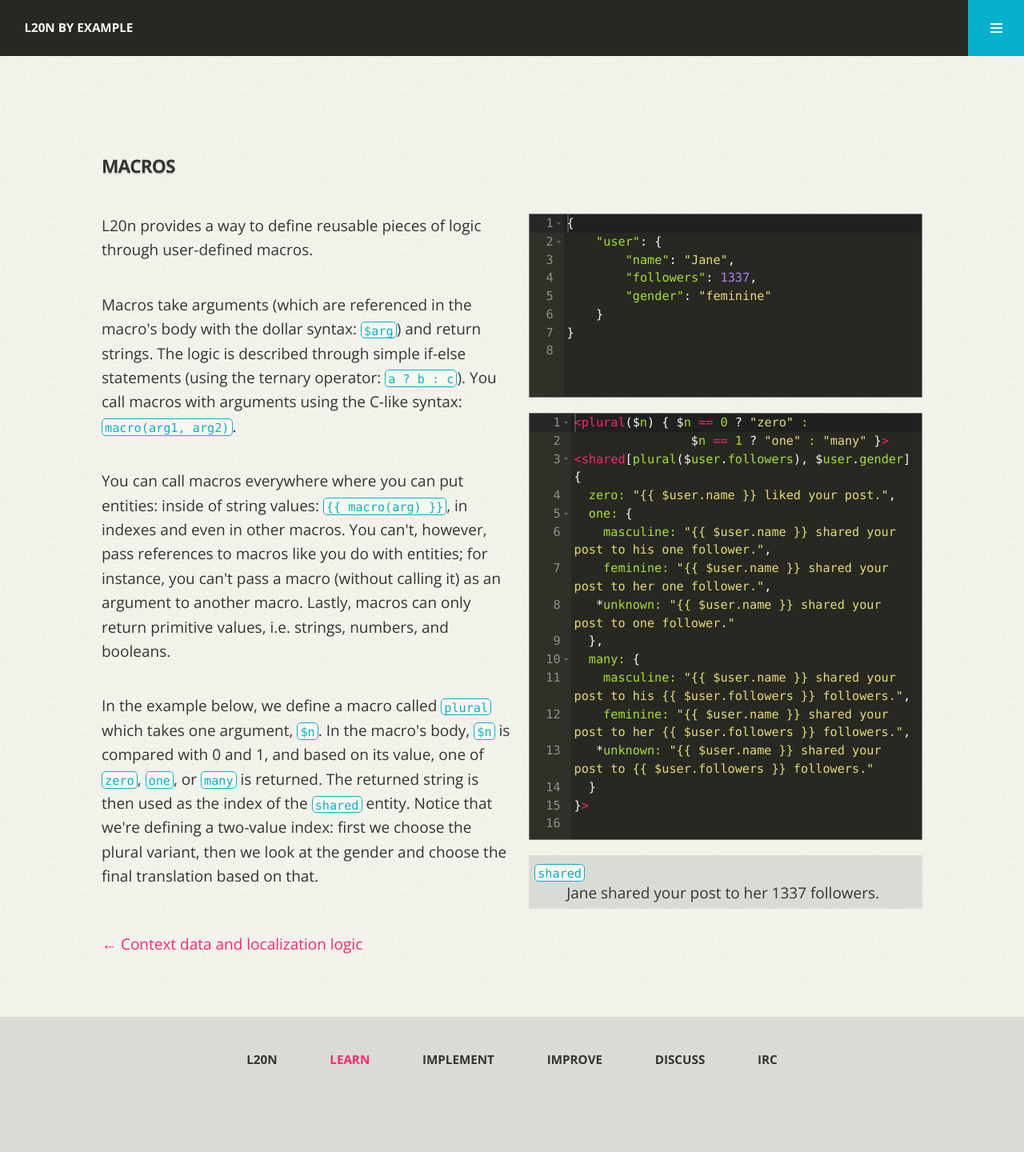
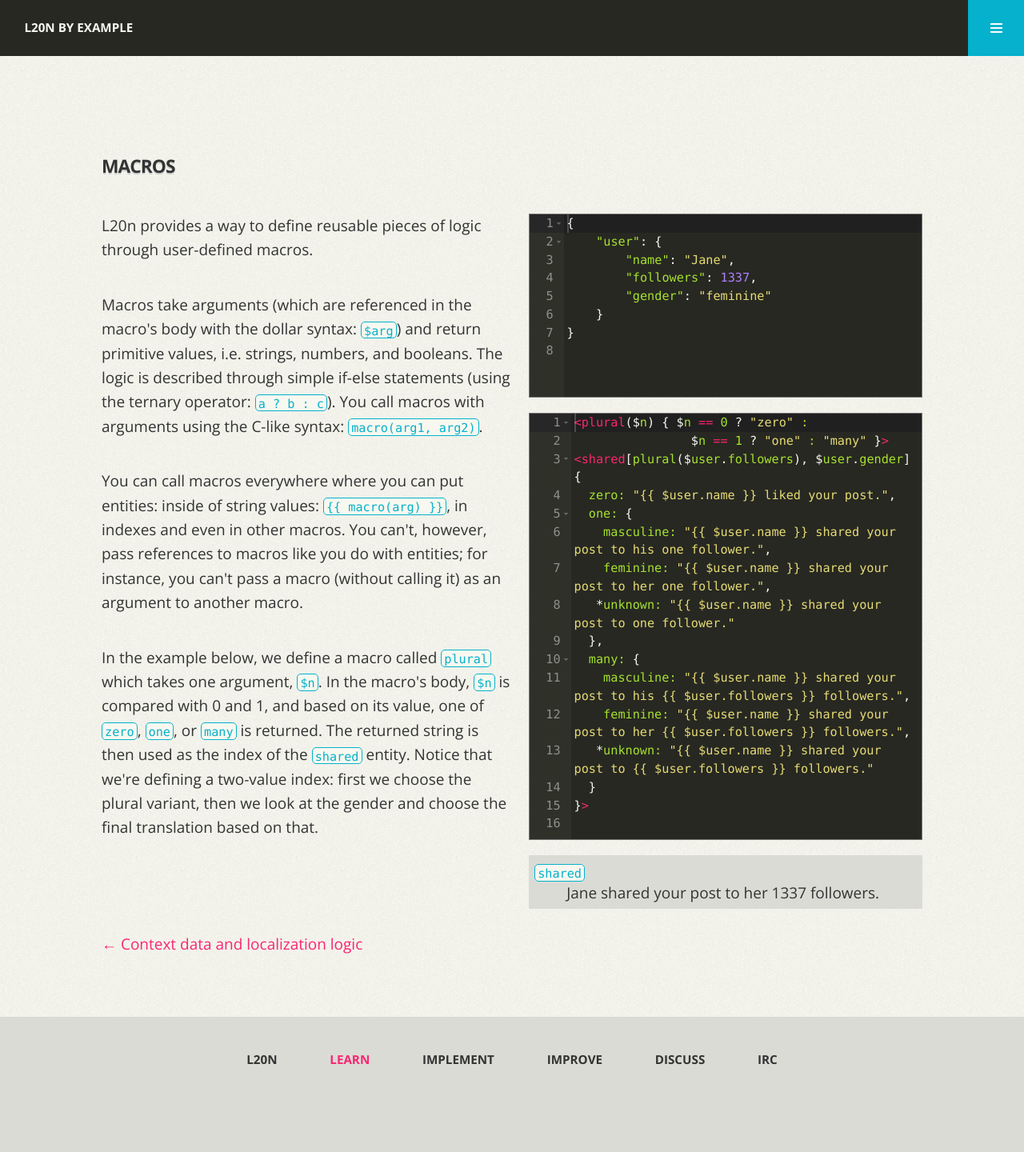
Before and after one commit to l20n/l20n.org, a Jekyll site: the page built from _posts/2012-07-09-macros.md, in a window 1280 px wide. Shown: the whole page at 80% size. Built offline with Jekyll 4.4.1, drawn with Linux system fonts in a browser that asks for light colours; nearby versions of some CDN libraries.

Commit message:
Unify the message about what macros return

```diff
--- a/_posts/2012-07-09-macros.md
+++ b/_posts/2012-07-09-macros.md
@@ -9,8 +9,8 @@ prev_title: Context data and localization logic
 <section class="clearfix">
   <div class="left">
     <p>L20n provides a way to define reusable pieces of logic through user-defined macros.</p>
-    <p>Macros take arguments (which are referenced in the macro's body with the dollar syntax: <code>$arg</code>) and return strings.  The logic is described through simple if-else statements (using the ternary operator: <code>a ? b : c</code>).  You call macros with arguments using the C-like syntax: <code>macro(arg1, arg2)</code>.</p>
-    <p>You can call macros everywhere where you can put entities:  inside of string values: <code>{% raw %}{{ macro(arg) }}{% endraw %}</code>, in indexes and even in other macros.  You can't, however, pass references to macros like  you do with entities; for instance, you can't pass a macro (without calling it) as an argument to another macro.  Lastly, macros can only return primitive values, i.e. strings, numbers, and booleans.</p>
+    <p>Macros take arguments (which are referenced in the macro's body with the dollar syntax: <code>$arg</code>) and return primitive values, i.e. strings, numbers, and booleans.  The logic is described through simple if-else statements (using the ternary operator: <code>a ? b : c</code>).  You call macros with arguments using the C-like syntax: <code>macro(arg1, arg2)</code>.</p>
+    <p>You can call macros everywhere where you can put entities:  inside of string values: <code>{% raw %}{{ macro(arg) }}{% endraw %}</code>, in indexes and even in other macros.  You can't, however, pass references to macros like  you do with entities; for instance, you can't pass a macro (without calling it) as an argument to another macro.</p>
     <p>In the example below, we define a macro called <code>plural</code> which takes one argument, <code>$n</code>.  In the macro's body, <code>$n</code> is compared with 0 and 1, and based on its value, one of <code>zero</code>, <code>one</code>, or <code>many</code> is returned.  The returned string is then used as the index of the <code>shared</code> entity.  Notice that we're defining a two-value index:  first we choose the plural variant, then we look at the gender and choose the final translation based on that.</p>
   </div>
   <div class="right">
```
